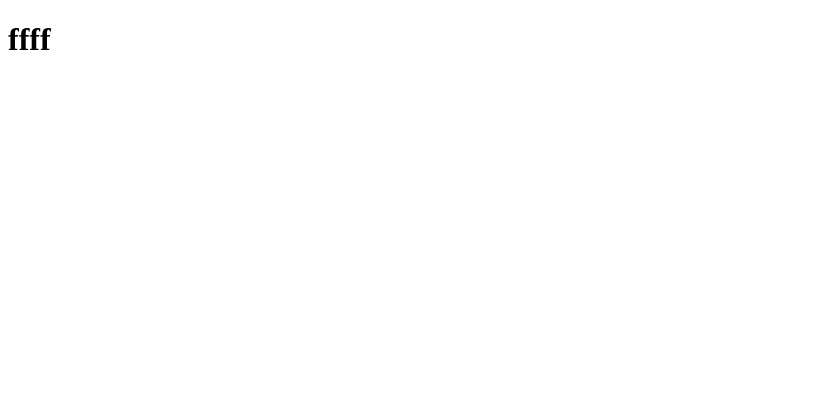
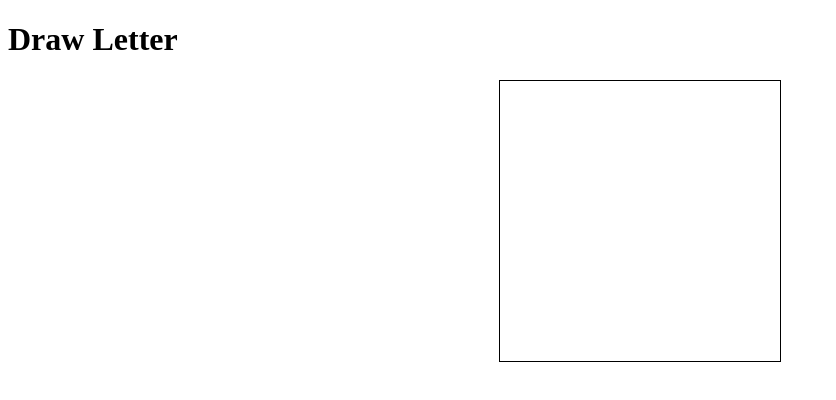
Before and after one commit to William2716057/AlphabetPractice, a website: page index.html in a window 1280 px wide. Shown: the whole page, without its empty margins (0-836 px from the left). Drawn offline with Linux system fonts and the light colour scheme.

Commit message:
center box added

```diff
--- a/index.html
+++ b/index.html
@@ -4,8 +4,10 @@
 <head>
     <meta charset="utf-8" />
     <title></title>
+    <link rel="stylesheet" href="style.css" />
 </head>
 <body>
-    <h1>ffff</h1>
+    <h1>Draw Letter</h1>
+    <canvas id="box"></canvas>
 </body>
 </html>
--- /dev/null
+++ b/style.css
@@ -0,0 +1,10 @@
+
+
+#box {
+    width: 280px;
+    height: 280px;
+    border: 1px solid black;
+    margin-top: 20px;
+    display: block;
+    margin-left: auto;
+    margin-right: auto;
```
Also changed, not shown: script.js (added), 1 other file.
